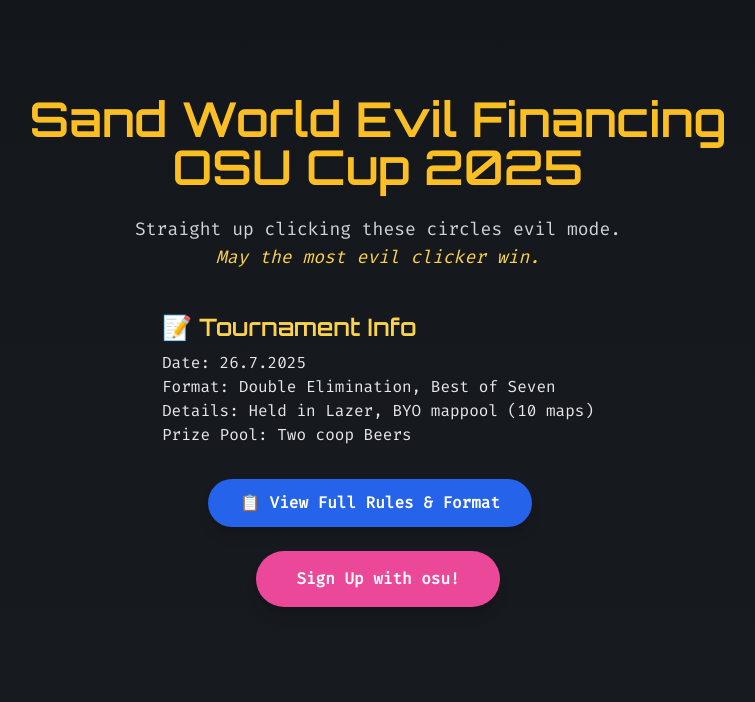
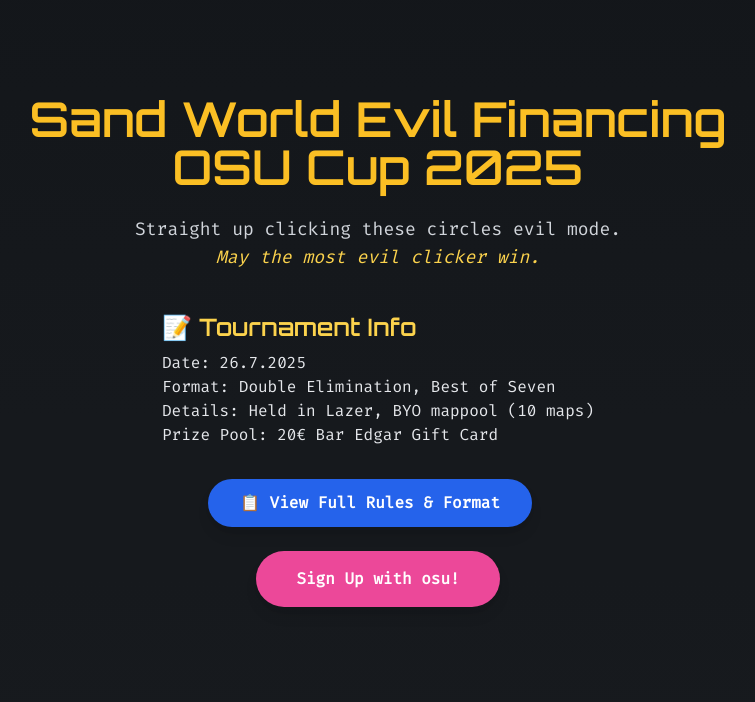
Before and after one commit to Finnduino/swef_site, a Flask app: page /tournament in a window 1280 px wide. Shown: the part 66-768 px from the top of the page, without its empty margins (262-1017 px from the left). Run offline with Flask 3, Linux system fonts and the light colour scheme; parts of the project's set-up code (start-up, migrations or seed data) failed here and were passed over.

Commit message:
prize pool update

```diff
--- a/app/templates/tournament.html
+++ b/app/templates/tournament.html
@@ -223,7 +223,7 @@
 
       <div class="mt-10 text-left text-gray-200 inline-block">
         <h2 class="text-2xl text-yellow-300">📝 Tournament Info</h2>
-        <p class="mt-2">Date: 26.7.2025<br>Format: Double Elimination, Best of Seven<br>Details: Held in Lazer, BYO mappool (10 maps)<br>Prize Pool: Two coop Beers</p>
+        <p class="mt-2">Date: 26.7.2025<br>Format: Double Elimination, Best of Seven<br>Details: Held in Lazer, BYO mappool (10 maps)<br>Prize Pool: 20€ Bar Edgar Gift Card</p>
       </div>
 
       <div class="mt-8">
```
